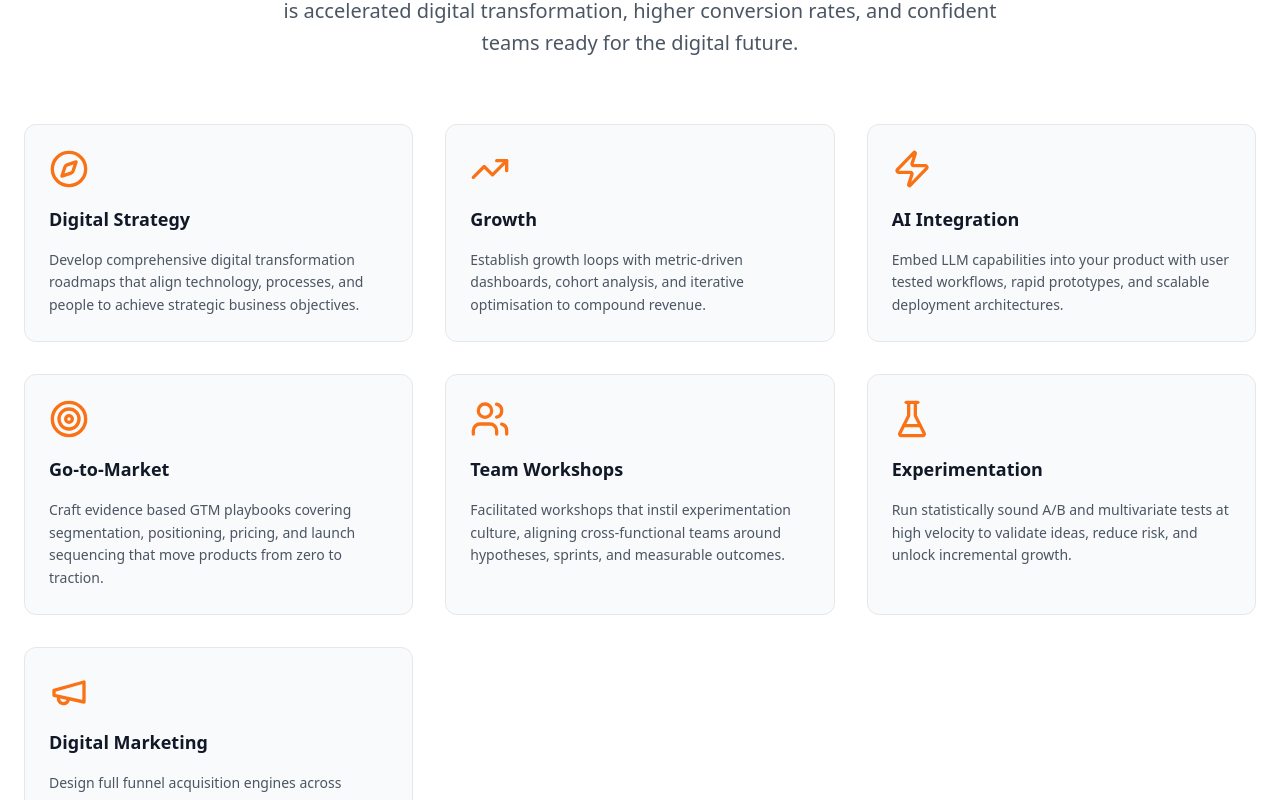
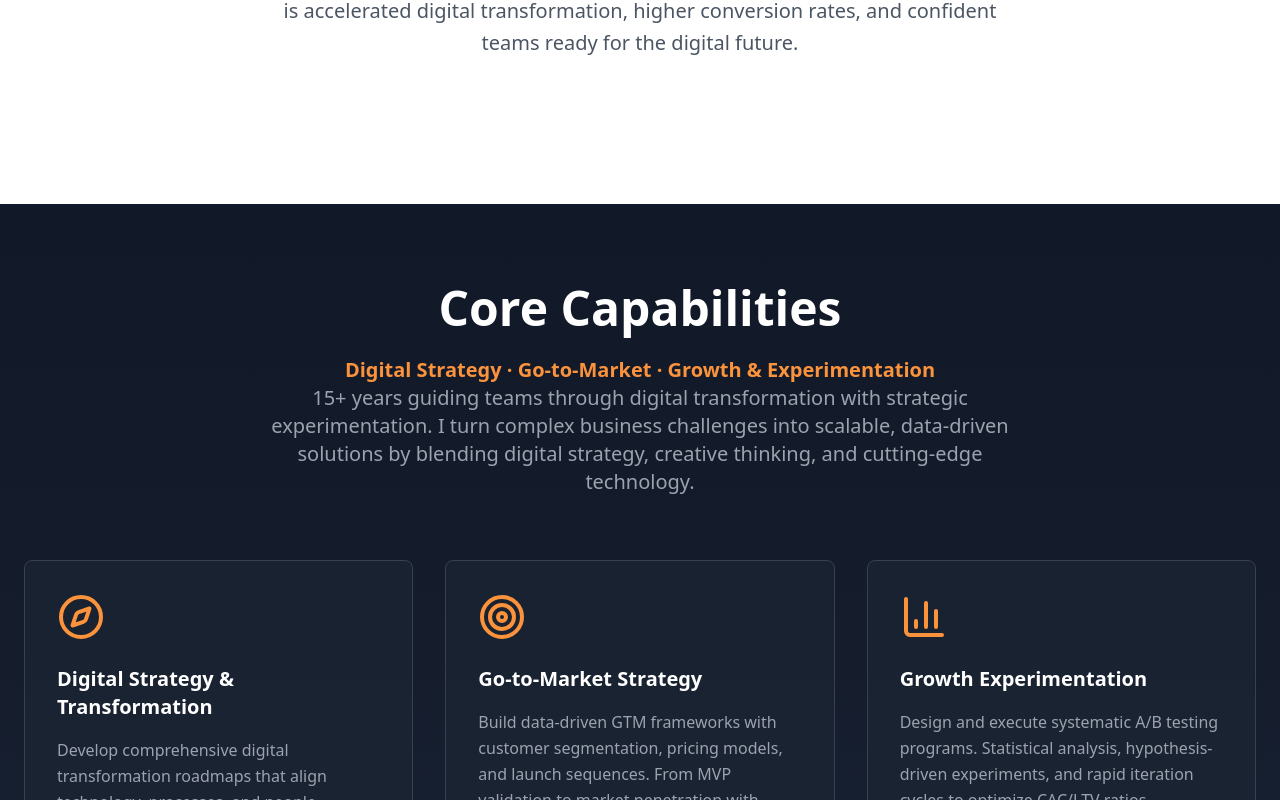
Before and after one commit to muzzyhaile/consultingmh, a React (Vite) app: page / in a window 1280 px wide. Shown: the part 1120-1920 px from the top of the page. Built offline with nearby package versions, Linux system fonts and the light colour scheme.

Commit message:
Refactor About and Footer components to streamline content. Remove detailed service descriptions from About and update footer heading for clarity. Adjust Newsletter button functionality to remove Substack link.

```diff
--- a/src/components/About.tsx
+++ b/src/components/About.tsx
@@ -1,5 +1,4 @@
 import { Card, CardContent } from "@/components/ui/card";
-import { Target, Users, TrendingUp, Zap, FlaskConical, Megaphone, Compass } from "lucide-react";
 
 const About = () => {
   return (
@@ -13,55 +12,6 @@
             I am a results-oriented digital strategy consultant with a proven track record of transforming complex business challenges into scalable digital solutions. I align stakeholders around strategic vision, surface actionable insights, and deliver automated solutions that scale. My toolkit spans digital strategy, AI-powered marketing, data analytics, process optimization, and agile coaching. The outcome is accelerated digital transformation, higher conversion rates, and confident teams ready for the digital future.
           </p>
         </div>
-
-        <div className="grid grid-cols-1 md:grid-cols-3 gap-8">
-          {[
-            {
-              icon: Compass,
-              title: 'Digital Strategy',
-              desc: 'Develop comprehensive digital transformation roadmaps that align technology, processes, and people to achieve strategic business objectives.',
-            },
-            {
-              icon: TrendingUp,
-              title: 'Growth',
-              desc: 'Establish growth loops with metric-driven dashboards, cohort analysis, and iterative optimisation to compound revenue.',
-            },
-            {
-              icon: Zap,
-              title: 'AI Integration',
-              desc: 'Embed LLM capabilities into your product with user tested workflows, rapid prototypes, and scalable deployment architectures.',
-            },
-            {
-              icon: Target,
-              title: 'Go-to-Market',
-              desc: 'Craft evidence based GTM playbooks covering segmentation, positioning, pricing, and launch sequencing that move products from zero to traction.',
-            },
-            {
-              icon: Users,
-              title: 'Team Workshops',
-              desc: 'Facilitated workshops that instil experimentation culture, aligning cross-functional teams around hypotheses, sprints, and measurable outcomes.',
-            },
-            {
-              icon: FlaskConical,
-              title: 'Experimentation',
-              desc: 'Run statistically sound A/B and multivariate tests at high velocity to validate ideas, reduce risk, and unlock incremental growth.',
-            },
-            {
-              icon: Megaphone,
-              title: 'Digital Marketing',
-              desc: 'Design full funnel acquisition engines across organic, paid, and automated channels to drive acquisition and retention.',
-            },
-          ].map((item, i) => (
-            <div
-              key={i}
-              className="flex flex-col items-start gap-4 bg-gray-50 p-6 rounded-xl border border-gray-200 hover:shadow-lg transition duration-300"
-            >
-              <item.icon className="h-10 w-10 text-orange-500" />
-              <h3 className="text-lg font-semibold text-gray-900" >{item.title}</h3>
-              <p className="text-gray-600 text-sm leading-relaxed">{item.desc}</p>
-            </div>
-          ))}
-        </div>
       </div>
     </section>
   );
--- a/src/components/Footer.tsx
+++ b/src/components/Footer.tsx
@@ -8,7 +8,7 @@
       <div className="max-w-7xl mx-auto px-6 py-16">
         {/* Contact & CV Download Section */}
         <div className="text-center mb-12">
-          <h3 className="text-2xl font-bold text-white mb-6">Let's Work Together</h3>
+          <h3 className="text-2xl font-bold text-white mb-6">Get in touch</h3>
           <div className="flex flex-col gap-4 justify-center items-center">
             <Button
               className="bg-orange-500 hover:bg-orange-600 text-white px-8 py-3"
@@ -17,12 +17,7 @@
               <Calendar className="w-4 h-4 mr-2" />
               Book a Meeting
             </Button>
-            <button
-              className="text-gray-400 hover:text-gray-300 transition-colors text-sm underline"
-              onClick={() => window.open('https://guidingventures.substack.com/', '_blank')}
-            >
-              Join me on Substack
-            </button>
+
           </div>
         </div>
 
--- a/src/components/Newsletter.tsx
+++ b/src/components/Newsletter.tsx
@@ -7,9 +7,9 @@
         <div className="text-center">
           <button
             className="text-gray-400 hover:text-gray-300 transition-colors text-sm underline"
-            onClick={() => window.open('https://guidingventures.substack.com/', '_blank')}
+            onClick={() => window.open('', '_blank')}
           >
-            Join me on Substack
+
           </button>
         </div>
       </div>
```
